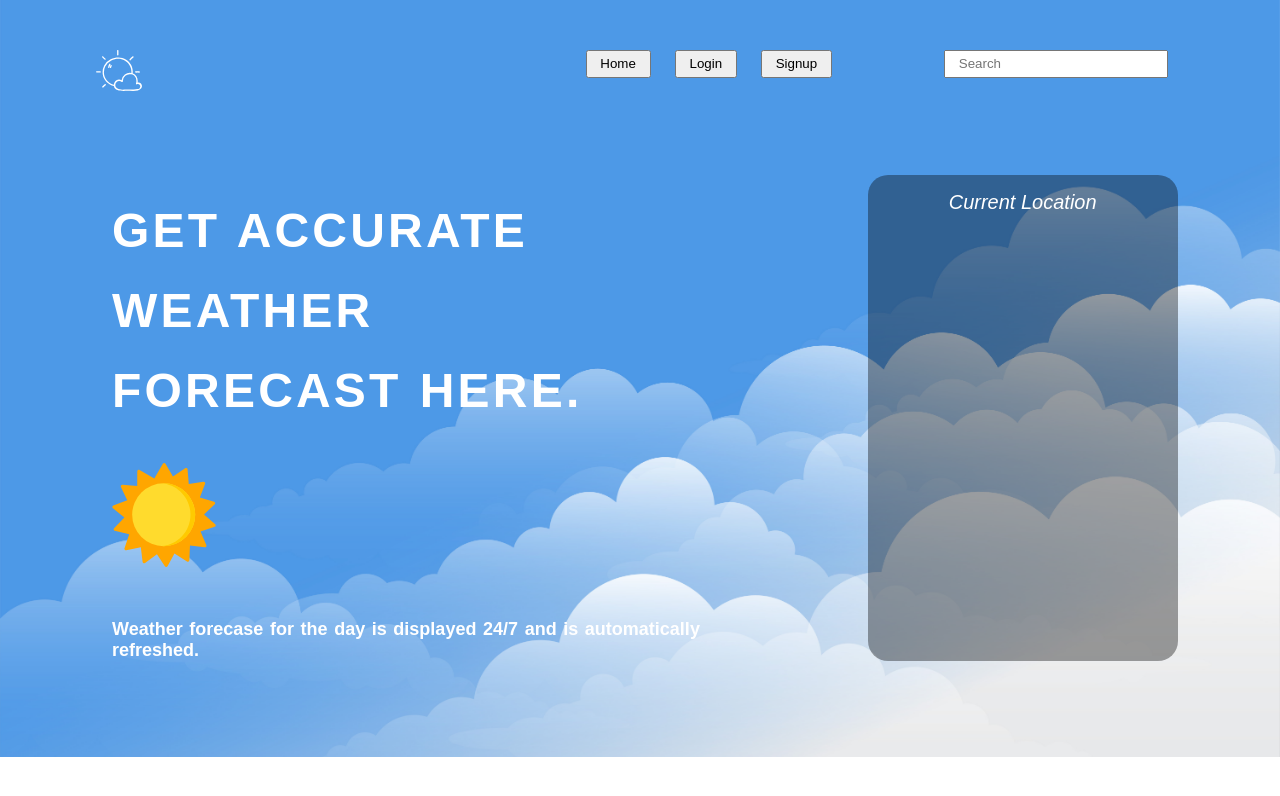
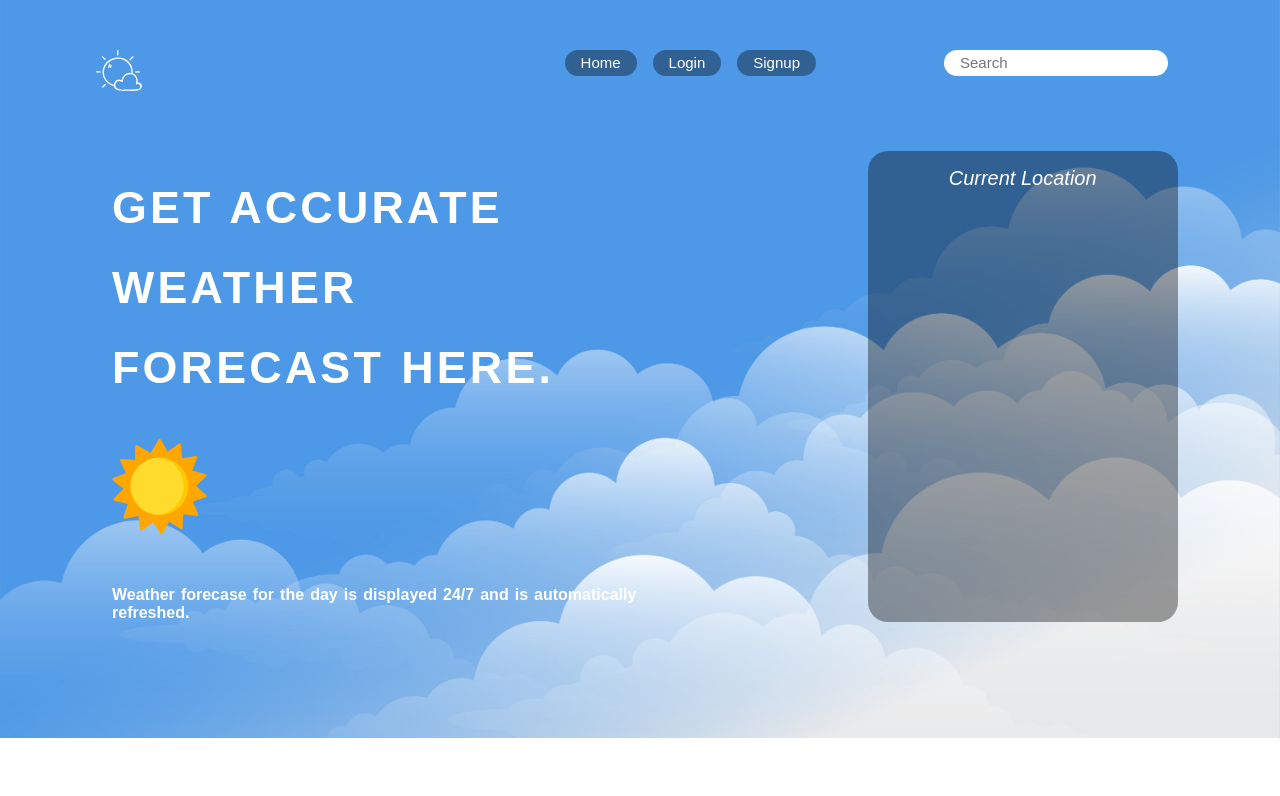
Before and after one commit to mohzys23/weatherApplication, a React (Create React App) app: page / in a window 1280 px wide. Shown: the top 796 px of the page. Built offline with nearby package versions, Linux system fonts and the light colour scheme.

Commit message:
text formatting and router correction

```diff
--- a/src/Components/Header.css
+++ b/src/Components/Header.css
@@ -7,7 +7,7 @@
 
 .header-container {
     display: flex;
-    margin-bottom: 5rem;
+    margin-bottom: 3.5rem;
 }
 
 .header-logo  {
@@ -23,27 +23,35 @@
 }
 
 .header-links button {
-    padding: .3rem .8rem;
     margin-top: 3.1rem;
-    margin-left: 1.5rem;
+    padding: .3rem 1rem;
+    margin-top: 3.1rem;
+    margin-right: 1rem;
     justify-items: right;
     text-decoration: none;
+    font-size: 15px;
+    border: none;
+    background-color: #0000005e;
+    border-radius: 20px;
+    outline: none;
 }
 
 .search-bar {
-    font-size: 20px;
     width: 35%;
 }
 
 .header-links {
-    font-size: 20px;
     width: 35%;
     text-align: right;
 }
 
 .search-bar input {
+    font-size: 15px;
     width: 50%;
-     padding: .3rem .8rem;
+     padding: .3rem 1rem;
     margin-top: 3.1rem;
     margin-left: 25%;
+    border-radius: 20px;
+    outline: none;
+    border: none;
 }
--- a/src/Components/Header.js
+++ b/src/Components/Header.js
@@ -22,9 +22,10 @@ return (
 <div div className = "header-links" >
 
 <Router>
-              <Link to="/" style={{textDecoration:'none'}}><button>Home</button></Link>
-              <Link to="/login" style={{textDecoration: 'none'}}><button>Login</button></Link>
-              <Link to="/signup" style={{textDecoration: 'none'}}><button>Signup</button></Link>
+              <button><Link to="/" style={{textDecoration:'none', color: 'white'}}>Home</Link></button>
+              <button><Link to="/login" style={{textDecoration: 'none', color: 'white'}}>Login</Link></button>
+              <button><Link to="/signup" style={{textDecoration: 'none', color: 'white'}}>Signup</Link></button>
+
 
     </Router>
 
--- a/src/Components/Home.css
+++ b/src/Components/Home.css
@@ -11,7 +11,7 @@
 
 .aside-left h1 {
     width: 60%;
-    font-size: 3rem;
+    font-size: 2.8rem;
     font-weight: 600;
     text-transform: uppercase;
     padding-left: 7rem;
@@ -23,14 +23,14 @@
 .aside-left p {
     width: 70%;
     padding-left: 7rem;
-    font-size: 18px;
+    font-size: 16px;
     font-weight: 600;
     padding-top: 1rem;
     word-spacing: .1rem;
 }
 
 .aside-left img {
-    width: 12%;
+    width: 11%;
     padding-left: 7rem;
     margin: 2rem 0;
 }
--- a/src/Components/Home.js
+++ b/src/Components/Home.js
@@ -9,6 +9,7 @@ function Home() {
     return (
 
 <div className="homeSection">
+
 <div className="aside-left">
 <h1>Get accurate weather forecast here.</h1>
 <img src={sunny} alt="" />
--- a/src/Components/Login.js
+++ b/src/Components/Login.js
@@ -1,9 +1,12 @@
 import React from 'react';
+
+
 
 function Login() {
 
 
     return (
+
 
 //const hello = props.Signin;
 //props.form(hello);
```
